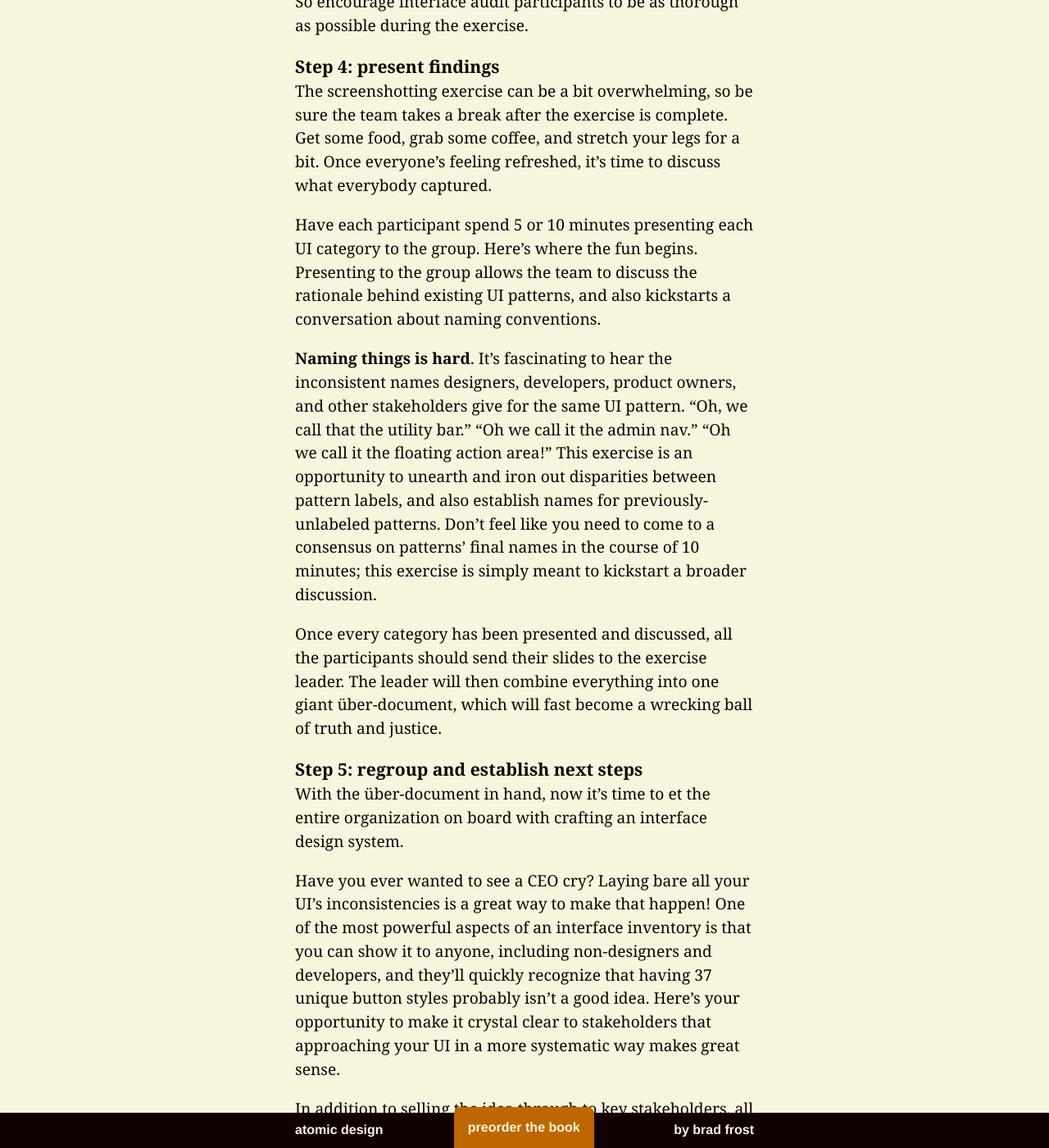
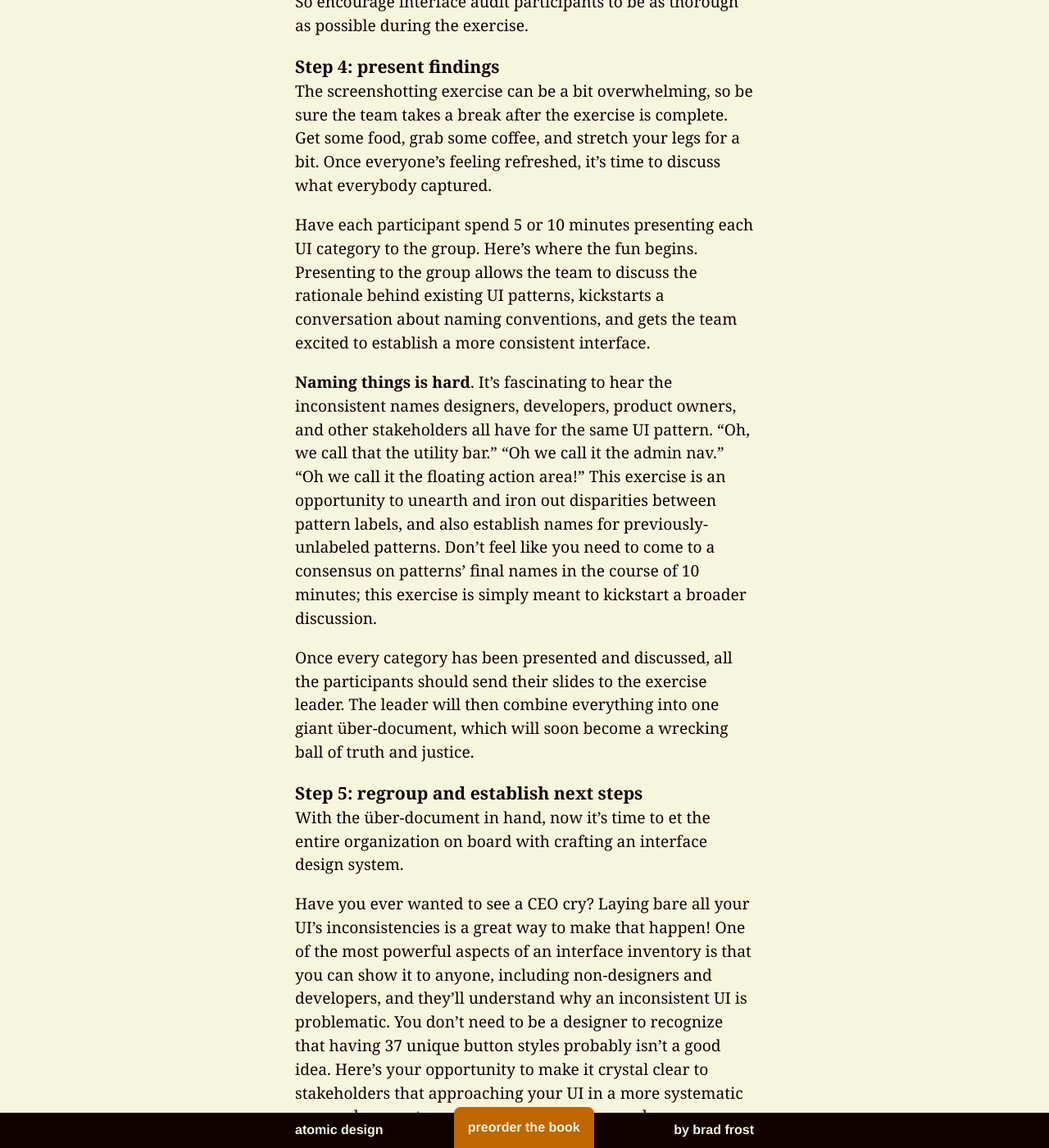
Before and after one commit to bradfrost/atomic-design, a Jekyll site: the page built from chapter-4.md, in a window 1280 px wide and 1400 px high, scrolled down 12787 px. Shown: the whole window at 82% size. Built offline with Jekyll 4.4.1, drawn with Linux system fonts in a browser that asks for light colours; some of the changed text lies outside the part shown.

Commit message:
Chapter 4
Early morning tweaks

```diff
--- a/chapter-4.md
+++ b/chapter-4.md
@@ -30,16 +30,16 @@ That being said, creating a design system and pattern library doesn't necessaril
 How exactly do you sell a design system to your clients, bosses, colleagues, and stakeholders? Put on your business hat, because we're going to tackle that in the next section!
 
 ## Pitching patterns
-Introducing a new way of doing things is no easy task as it requires changing people's existing mentalities and behaviors. Getting stakeholders and clients on board with establishing a design system involves constant education, as well as a bit of marketing savvy.
+Introducing a new way of doing things is no easy task, as it requires changing people's existing mentalities and behaviors. Getting stakeholders and clients on board with establishing a design system involves constant education, in addition to a bit of marketing savvy.
 
 First things first. It's necessary to introduce the concept of interface design systems to your clients, colleagues, and stakeholders. Explain what these design systems are and the many ways they can help the organization. We've discussed these benefits throughout the book, so you can explain how design systems **promote consistency and cohesion**, **speed up your team's productivity**, **establish a more collaborative workflow**, **establish a shared vocabulary**, **provide helpful documentation**, **make testing easier**, and **serve as a future-friendly foundation**. Who can say no to all that!?
 
 Alas, I've found that I can hype design systems until I'm blue in the face, but the suits don't always see things through the same lens as the people on the ground. A simple reframing of the question helps immensely. I've found it much more effective to simply ask, "**Do you like saving time and money, yes or no?**" If the answer to that question is *no*, I'm afraid you have way bigger problems than selling a design system. If the answer is *yes*, then you can pitch the benefits through the lens of time and money. Let's try this out, shall we?
 
-- Design systems **lead to cohesive, consistent experiences**. That means users master your UI faster, leading to more conversions and **more money**.
+- Design systems **lead to cohesive, consistent experiences**. That means users master your UI faster, leading to more conversions and **more money** based on the metrics your stakeholders care about.
 - Design systems **speed up your team's workflow**. Rather than reinventing the wheel every time a new request comes down the pipe, teams can reuse already-established UI puzzle pieces to roll out new pages and features faster than ever before.
 - Centralizing UI components in a pattern library **establishes a shared vocabulary** for everyone in the organization and **creates a more collaborative workflow** across all disciplines. With everyone speaking the same language, more time is spent getting work done and less time is spent dealing with superfluous back-and-forth communications and meetings.
-- Design systems **make cross-browser/device, performance, and accessibility testing easier**, vastly speeding up production time and therefore allowing teams to launch more stuff faster. Also, baking things like accessibility into a living design system means less risk of getting sued for inaccessible features.
+- Design systems **make cross-browser/device, performance, and accessibility testing easier**, vastly speeding up production time and therefore allowing teams to launch more stuff faster. Also, baking best practices like accessibility into a living design system means less risk of getting sued for inaccessible features.
 - Once a design system (with accompanying pattern library) is established, it **serves as a future-friendly foundation** for the organization to modify, tweak, extend, and improve upon over time. Doing some AB testing? Roll the learnings from those tests into the living design system! Made some big performance optimizations? Roll them into the living design system! The *living* part of living design systems means they can always adapt to meet the future needs of the organization, saving time and money all the while.
 
 Framing things through the lens of time and money helps the people controlling the pursestrings understand why a design system is a worthwhile pursuit. With any luck, these conversations will translate to a concrete commitment from the organization (read: allocating real time and money) to make a design system happen.
@@ -51,20 +51,20 @@ Enter the interface inventory.
 
 Many are familiar with the concept of a [content inventory](https://en.wikipedia.org/wiki/Content_inventory). Content audits are usually performed in the early stages of a website redesign process to take stock of all a site’s content. It’s a tedious process involving spreadsheets and caffeine, but all that hard work pays off. By the end of the exercise the organization's content is laid out on the table, giving teams valuable insights for how to handle their content as they tackle their project.
 
-An interface inventory is similar to a content inventory, only instead of sifting through and categorizing content, you’re taking stock and categorizing the components making up your user interface. **An interface inventory is a comprehensive collection of the bits and pieces that make up your user interface**.
+An interface inventory is similar to a content inventory, only instead of sifting through and categorizing content, you’re taking stock and categorizing all the components that make up your user interface. **An interface inventory is a comprehensive collection of the bits and pieces that make up your user interface**.
 
 {% include figure.html src="../images/content/united-buttons.jpg" caption="Here's a collection of all the unique button styles found on the homepage of United.com. An interface inventory rounds up and categorizes all the unique patterns that make up an interface." %}
 
 ### Conducting an interface audit
-So how do you go about conducting an interface audit? How do you go about rounding up all the components that make up your UI? The simple answer to those questions is *screenshots*. Lots of them! Creating an interface inventory requires screenshotting all the unique UI components that make up your user experience. While that's a relatively straightforward endeavor, there are some important considerations to keep in mind to make the inventory as fruitful as possible. Let's go through the process on how to create a successful interface inventory.
+So how do you go about conducting an interface audit? How do you go about rounding up all the components that make up your UI? The simple answer is *screenshots*. Lots of them! Creating an interface inventory requires screenshotting and loosely categorizing all the unique UI components that make up your user experience. While that's a relatively straightforward endeavor, there are some important considerations to keep in mind to make the inventory as useful as possible. Let's go through the process for creating a successful interface inventory.
 
 #### Step 1: round up the troops
-I’ve encountered many ambitious designers or developers who have taken it upon themselves to start documenting their organization's UI patterns. While I certainly applaud this individual ambition, **it’s absolutely essential to get all members of the team to experience the pain of an inconsistent UI and start thinking systematically**.
+I’ve encountered many ambitious designers or developers who have taken it upon themselves to start documenting their organization's UI patterns. While I certainly applaud this individual ambition, **it’s absolutely essential to get all members of the team to experience the pain of an inconsistent UI for them to start thinking systematically**.
 
 In order for the interface inventory to be as effective as possible, **representatives from all disciplines responsible for the success of the site should be in a room together** for the exercise. Round up the troops: UX designers, visual designers, front-end developers, back-end developers, copywriters, content strategists, project managers, business owners, QA, and any other stakeholders. The more the merrier! After all, one of the most crucial results of this exercise is to establish a shared vocabulary for everyone in the organization, and that requires input from the entire team.
 
 #### Step 2: prepare for screenshotting
-The interface inventory exercise generates a ton of screenshots, so naturally you’ll need software to capture and display those screenshots, such as:
+The interface inventory exercise generates a ton of screenshots, so naturally you’ll need software to capture and display those screenshots. Some possible tools include:
 
 - Powerpoint or Keynote
 - Photoshop or Sketch
@@ -77,23 +77,23 @@ The interface inventory exercise generates a ton of screenshots, so naturally yo
 Ultimately, it doesn’t really matter what tool you use, but everyone should agree on a single tool to make it easier to combine at the end of the exercise. I’ve found online slide-building software like Google Slides to be very effective as they provide a canvas for free-form image positioning, they're chunked out into slides for easier categorization, and they're web-based so can be shared with ease.
 
 #### Step 3: screenshot exercise
-Get your screenshotting fingers ready because it's time for the main event! **The interface inventory exercise involves screenshotting and categorizing all the unique UI patterns that make up your experience**. Bear in mind this exercise doesn't mean capturing *every instance* of a particular UI pattern, but rather capturing *one instance of each* unique UI pattern.
+Get your screenshotting fingers ready because it's time for the main event! **The interface audit exercise involves screenshotting and categorizing all the unique UI patterns that make up your experience**. Bear in mind this exercise doesn't mean capturing *every instance* of a particular UI pattern, but rather capturing *one instance of each* unique UI pattern.
 
-Assign each participant a UI category. You may need to break people up into pairs or have participants document multiple categories, depending on how many people are participating in the exercise. Again, the more the merrier, as more people screenshotting will result in more thorough documentation.
+Assign each participant a UI category. You may need to break people up into pairs or have participants document multiple categories, depending on how many people are participating in the exercise. Once again, it's helpful to have as many participants as possible since more people screenshotting will result in more thorough documentation.
 
 ##### What patterns to capture
-So what categories of interface elements should be captured? Obviously the interface element categories are going to vary from interface to interface, but here’s a few categories to start with:
+So what interface element categories should be captured? Obviously the categories are going to vary from interface to interface, but here’s a few categories to start with:
 
 - **Global elements** – components like headers, footers, and other global elements that are shared across the entire experience
 - **Navigation** – primary navigation, footer navigation, pagination, breadcrumbs, interactive component controls, and essentially anything that’s used to navigate around a user interface
-- **Image types** – Logos, hero images, avatars, thumbnails, backgrounds, etc and any other type of image pattern that shows up in the UI
+- **Image types** – logos, hero images, avatars, thumbnails, backgrounds, etc and any other type of image pattern that shows up in the UI
 - **Icons** – Icons are a special type of image worthy of their own category. Capture magnifying glasses, social icons, arrows, hamburgers, spinners, favicons, and every other interface icon.
-- **Forms** – Inputs, text areas, select menus, checkboxes, switches, radio buttons, sliders, and other forms of user input
+- **Forms** – inputs, text areas, select menus, checkboxes, switches, radio buttons, sliders, and other forms of user input
 - **Buttons** – Buttons are the quintessential UI element. Capture all the unique button patterns found throughout the experience: primary, secondary, big, small, disabled, active, loading, and even buttons that look like text links.
 - **Headings** – h1, h2, h3, h4, h5, h6 and variations of typographic headings
 - "**Blocks**" – Also known as touts, callouts, summaries, ads, or hero units, "blocks" are collections of typographic headings and/or images and/or summary text (see Nicole Sullivan’s write-up about the [Media Object](http://www.stubbornella.org/content/2010/06/25/the-media-object-saves-hundreds-of-lines-of-code/) as an example of a block).
 - **Lists** – unordered, ordered, definition, bulleted, numbered, lined, striped, or any group of elements presented in a list-type format
-- **Interactive Components** – Components in the truest sense, accordions, tabs, carousels, and other modules with moving parts are crucial to capture.
+- **Interactive Components** – accordions, tabs, carousels, and other functional modules with moving parts
 - **Media** – video players, audio players and other rich media elements
 - **3rd Party Components** – widgets, iframes, stock tickers, social buttons, [invisible tracking scripts](http://bradfrost.com/blog/post/surfacing-invisible-elements/), and anything else that isn’t hosted on your domain
 - **Advertising** – all ad formats and dimensions
@@ -108,32 +108,32 @@ So what categories of interface elements should be captured? Obviously the inter
 Again, these categories aren’t set in stone and will vary based on the nature of the type of user interface you're dealing with. Of course it's important to add, subtract, or modify these categories to best fit your organizational needs.
 
 ##### Timing is everything
-Try to set time limits on the screenshotting exercise to avoid going down a rabbit hole that ends up lasting all day. The amount of time you allocate will vary depending on how many people are participating, but I find between **30-90 minutes** to be sufficient for a first pass of an interface inventory. Set a timer, throw on some *Jeopardy* music (well, maybe not *Jeopardy* music, but maybe some other music that sets an upbeat mood for the exercise), and have the participants concentrate on screenshotting the unique UI patterns they encounter.
+It's important to set time limits on the screenshotting exercise to avoid going down a rabbit hole that ends up lasting all day. The amount of time you allocate will vary depending on how many people are participating, but I find between **30-90 minutes** to be sufficient for a first pass of an interface inventory. Set a timer, throw on some *Jeopardy* music (well, maybe not *Jeopardy* music, but maybe some other music that sets an upbeat mood for the exercise), and have the participants concentrate on screenshotting the unique UI patterns they encounter.
 
 ##### Dig deep
 Which parts of the site should participants capture in the interface inventory? Short answer: *everything*. Any UI piece that is part of the owned user experience should be documented.
 
-This is difficult as organizations tend to favor certain parts of the experience (*cough* homepage *cough*) over others. For example, people working on an e-commerce website tend to focus on the core shopping experience, even though areas like customer support, FAQs, sizing charts, 404 pages, legal terms are all extremely important to the user experience. Remember, users perceive your brand as a singular entity and don't care about your organizational structure, tech stack, or anything else that might cause disparities in the UI. So encourage interface audit participants to be as thorough as possible during the exercise.
+This is difficult as organizations tend to favor certain parts of the experience (*cough* homepage *cough*) over others. For example, people working on an e-commerce website tend to focus on the core shopping experience, even though areas like customer support, FAQs, sizing charts, 404 pages, legal terms are also extremely important to the user experience. Remember, users perceive your brand as a singular entity and don't care about your organizational structure, tech stack, or anything else that might cause disparities in the UI. So encourage interface audit participants to be as thorough as possible during the exercise.
 
 #### Step 4: present findings
 The screenshotting exercise can be a bit overwhelming, so be sure the team takes a break after the exercise is complete. Get some food, grab some coffee, and stretch your legs for a bit. Once everyone's feeling refreshed, it's time to discuss what everybody captured.
 
-Have each participant spend 5 or 10 minutes presenting each UI category to the group. Here's where the fun begins. Presenting to the group allows the team to discuss the rationale behind existing UI patterns, and also kickstarts a conversation about naming conventions.
+Have each participant spend 5 or 10 minutes presenting each UI category to the group. Here's where the fun begins. Presenting to the group allows the team to discuss the rationale behind existing UI patterns, kickstarts a conversation about naming conventions, and gets the team excited to establish a more consistent interface.
 
-**Naming things is hard**. It's fascinating to hear the inconsistent names designers, developers, product owners, and other stakeholders give for the same UI pattern. "Oh, we call that the utility bar." "Oh we call it the admin nav." "Oh we call it the floating action area!" This exercise is an opportunity to unearth and iron out disparities between pattern labels, and also establish names for previously-unlabeled patterns. Don't feel like you need to come to a consensus on patterns' final names in the course of 10 minutes; this exercise is simply meant to kickstart a broader discussion.
+**Naming things is hard**. It's fascinating to hear the inconsistent names designers, developers, product owners, and other stakeholders all have for the same UI pattern. "Oh, we call that the utility bar." "Oh we call it the admin nav." "Oh we call it the floating action area!" This exercise is an opportunity to unearth and iron out disparities between pattern labels, and also establish names for previously-unlabeled patterns. Don't feel like you need to come to a consensus on patterns' final names in the course of 10 minutes; this exercise is simply meant to kickstart a broader discussion.
 
-Once every category has been presented and discussed, all the participants should send their slides to the exercise leader. The leader will then combine everything into one giant über-document, which will fast become a wrecking ball of truth and justice.
+Once every category has been presented and discussed, all the participants should send their slides to the exercise leader. The leader will then combine everything into one giant über-document, which will soon become a wrecking ball of truth and justice.
 
 #### Step 5: regroup and establish next steps
 With the über-document in hand, now it's time to et the entire organization on board with crafting an interface design system.
 
-Have you ever wanted to see a CEO cry? Laying bare all your UI's inconsistencies is a great way to make that happen! One of the most powerful aspects of an interface inventory is that you can show it to anyone, including non-designers and developers, and they'll quickly recognize that having 37 unique button styles probably isn't a good idea. Here's your opportunity to make it crystal clear to stakeholders that approaching your UI in a more systematic way makes great sense.
+Have you ever wanted to see a CEO cry? Laying bare all your UI's inconsistencies is a great way to make that happen! One of the most powerful aspects of an interface inventory is that you can show it to anyone, including non-designers and developers, and they'll understand why an inconsistent UI is problematic. You don't need to be a designer to recognize that having 37 unique button styles probably isn't a good idea. Here's your opportunity to make it crystal clear to stakeholders that approaching your UI in a more systematic way makes great sense for both your users and your organization.
 
-In addition to selling the idea through to key stakeholders, all the hard work and discussion that went into the initial interface inventory exercise should be translated into the seeds of your future pattern library.
+In addition to selling the idea through to key stakeholders, all the hard work and discussion that went into the initial interface inventory exercise should be translated into the seeds of your future design system and pattern library.
 
 It's very likely the initial exercise didn't capture every unique UI pattern, so you may need to conduct another interface audit exercise to capture a more complete picture of your UI patterns. This may involve a large group again, but in reality a smaller, cross-disciplinary team will be the ones who will be going through the über-document and establishing next steps for the design system.
 
-Once the gaps in the interface inventory have been filled in, the working group can have some important conversations about next steps for the design system. Some key questions for this group to cover:
+Once the gaps in the interface inventory have been filled in, the working group can have some important conversations about next steps for the design system project. Some key questions for this group to cover include:
 
 - Which patterns should stay, which should go, and which can be merged together?
 - What pattern names should we settled on?
@@ -152,11 +152,11 @@ So you've discussed the benefits of establishing a living design system with you
 
 **Do it anyways**.
 
-Just how we build things like performance, accessibility, and responsiveness into our process by default, we should also create design systems by default. You don't need to get the client's blessing in order to follow your craft's best practices. When you give stakeholders the option to say *no* to something, they will. So simply don't give them that opportunity. We're tasked with creating great work for our clients and organizations, and interface design systems are a means to that end.
+Just how we build things like performance, accessibility, and responsiveness into our process by default, we should also create design systems by default. You don't need to get the client's blessing in order to follow your craft's best practices. When you give stakeholders the option to say *no* to something, they will. So simply don't give them that opportunity. **We're tasked with creating great work for our clients and organizations, and interface design systems are a means to that end**.
 
 The fact of the matter is that **in order to create the whole, you need to create the parts of that whole**. You have a decision to make: you can focus on creating the haphazard whole while ignoring the parts, or you can spend a little more time to organize the parts to help you more efficiently create that whole. [Wolfram Nagel Lego example] There's no real need to surface any of this to the client; it's simply a decision your team makes to create better work.
 
-Once you've successfully launched the project and the champagne has been poured, you can discuss your internal processes with your stakeholders. Now you can pull back the curtain and say, "Oh by the way, we established a design system and pattern library so the team could work more efficiently and be more collaborative." Especially if you've come in on time and on budget, it would be extremely difficult for them to argue against you now. And if you're really lucky, you can parlay the initial project's success into a more official initiative to establishing a design system within the organization.
+Once you've successfully launched the project and the champagne has been poured, you can discuss your internal processes with your stakeholders. Now you can pull back the curtain and say, "Oh by the way, we established a design system and pattern library so the team could work more efficiently and be more collaborative." Especially if you've come in on time and on budget, it would be extremely difficult for them to argue against you now. And if you're really lucky, you can parlay the initial project's success into a more official initiative within the organization to evolve your design system.
 
 ## (Re)setting expectations
 You've put in the hard work to sell the concept of a design system, but before you can roll up your sleeves and get to work, you need to set stakeholder and team expectations before you wander down the pattern-paved road.
```
Also changed, not shown: 2 other files.
